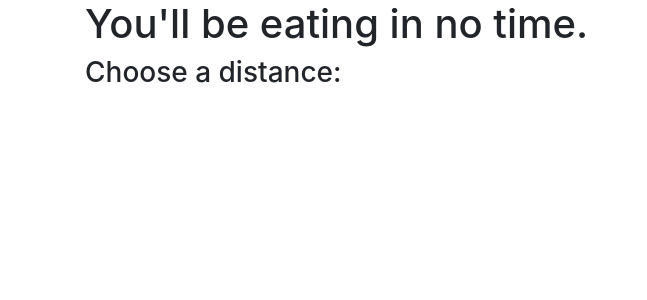
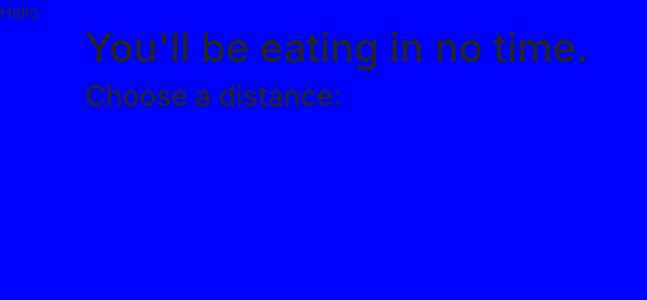
Before and after one commit to lsorm/roach_coach_roulette, a Django app: template apps/roulette/templates/options.html in a window 1280 px wide. Shown: the top 300 px of the page, without its empty margins (0-647 px from the left). Run offline with Django 3.2, Linux system fonts and the light colour scheme; the template is opened without the code that fills it, so the values that code supplies are empty; some libraries are stand-ins or nearby versions.

Commit message:
something

```diff
--- /dev/null
+++ b/apps/roulette/static/roulette/options.css
@@ -0,0 +1,3 @@
+body{
+    background-color: blue;
+}
--- a/apps/roulette/templates/options.html
+++ b/apps/roulette/templates/options.html
@@ -5,11 +5,11 @@
         <title></title>
         <meta name="description" content="Demonstration of Django Apps and Sessions">
 
-
+        {% load static %}
+        Hello
         <!-- Bootstrap CSS -->
-        {% load static %}
         <link rel="stylesheet" href="https://stackpath.bootstrapcdn.com/bootstrap/4.1.3/css/bootstrap.min.css" integrity="sha384-MCw98/SFnGE8fJT3GXwEOngsV7Zt27NXFoaoApmYm81iuXoPkFOJwJ8ERdknLPMO" crossorigin="anonymous">
-        <link rel="stylesheet" type="text/css" href="{% static 'styles.css' %}">
+        <link rel="stylesheet" type="text/css" href="{% static 'options.css' %}">
 
         <!-- Required meta tags -->
         <meta name="viewport" content="width=device-width, initial-scale=1, shrink-to-fit=no">
```
Also changed, not shown: apps/roulette/static/options.css (deleted), apps/roulette/static/roulette/styles.css (renamed from apps/roulette/static/styles.css).
